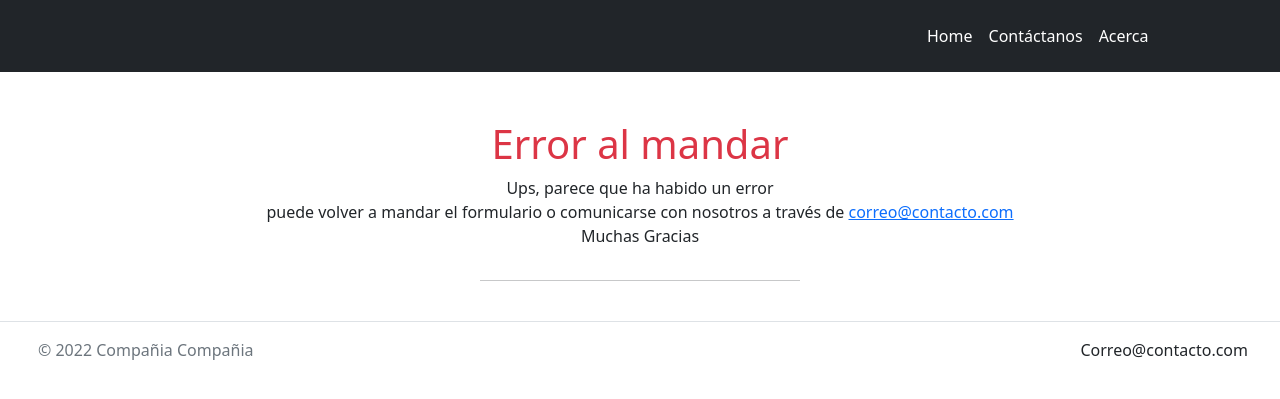
After one commit to Sebasgarse/IRIDIAN-test, a Symfony app: template Symfony_form/templates/contact/failure.html.twig in a window 1280 px wide. The commit adds this page. Shown: the top 399 px of the page. Run offline with Twig, Linux system fonts and the light colour scheme; the template is opened without the code that fills it, so the values that code supplies are empty; some libraries are stand-ins or nearby versions.

Commit message:
feat: added failure and success pages

```diff
--- a/Symfony_form/src/Form/Type/ContactType.php
+++ b/Symfony_form/src/Form/Type/ContactType.php
@@ -33,7 +33,7 @@ class ContactType extends AbstractType
                 'expanded' => true
             ])
             ->add('message', TextareaType::class)
-            ->add('save', SubmitType::class);
+            ->add('Enviar', SubmitType::class);
     }
 
     public function configureOptions(OptionsResolver $resolver): void
--- a/Symfony_form/templates/_footer.html.twig
+++ b/Symfony_form/templates/_footer.html.twig
@@ -1,4 +1,4 @@
-<div class="container">
+
   <footer class="d-flex flex-wrap justify-content-between align-items-center py-3 my-4 border-top">
     <div class="col-md-4 d-flex align-items-center">
       <a href="/" class="mb-3 me-2 mb-md-0 text-muted text-decoration-none lh-1">
@@ -13,4 +13,3 @@
       <li class="ms-3"></li>
     </ul>
   </footer>
-</div>
--- a/Symfony_form/templates/_header.html.twig
+++ b/Symfony_form/templates/_header.html.twig
@@ -7,7 +7,7 @@
 
         <ul class="nav col-3 col-lg-auto me-lg-auto mb-2 justify-content-center mb-md-0 text-end">
           <li><a href="#" class="nav-link px-2 text-white">Home</a></li>
-          <li><a href="#" class="nav-link px-2 text-white">Contactanos</a></li>
+          <li><a href="#" class="nav-link px-2 text-white">Contáctanos</a></li>
           <li><a href="#" class="nav-link px-2 text-white">Acerca</a></li>
         </ul>
 
--- /dev/null
+++ b/Symfony_form/templates/contact/failure.html.twig
@@ -0,0 +1,20 @@
+{% extends 'base.html.twig' %}
+
+{% block title %}Error al mandar{% endblock %}
+
+{% block body %}
+<style>
+
+</style>
+<div class='justify-content-center d-flex mute-text mt-5 flex-column align-items-center'>
+    <h1 class='text-danger'>Error al mandar</h1>
+    <p class='text-center'>
+        Ups, parece que ha habido un error<br />
+        puede volver a mandar el formulario o comunicarse con nosotros a través de <a href='mailto: correo@contacto.com'>correo@contacto.com</a><br/>
+        Muchas Gracias
+    </p>
+    <hr class='w-25' />
+</div>
+
+</div>
+{% endblock %}
--- a/Symfony_form/templates/contact/index.html.twig
+++ b/Symfony_form/templates/contact/index.html.twig
@@ -15,11 +15,11 @@
 </div>
 <div class="contact-form__wrapper row">
 
-    <div class='col-9'>
+    <div class='col-7'>
         {{ form(form) }}
     </div>
-    <aside class='col-2'>
-        <h3>Contactanos</h3>
+    <aside class='offset-2 col-2'>
+        <h3>Contáctanos</h3>
         <hr />
         <ul class='justify-content-start list-unstyled text-muted'>
             <li>Email: <a href='mailto: Correo@contacto.com'>Correo@contacto.com</a></li>
```
Also changed, not shown: Symfony_form/src/Controller/ContactController.php (+12 -0 lines), Symfony_form/templates/contact/success.html.twig (added, +18 -0 lines), 1 other file.
